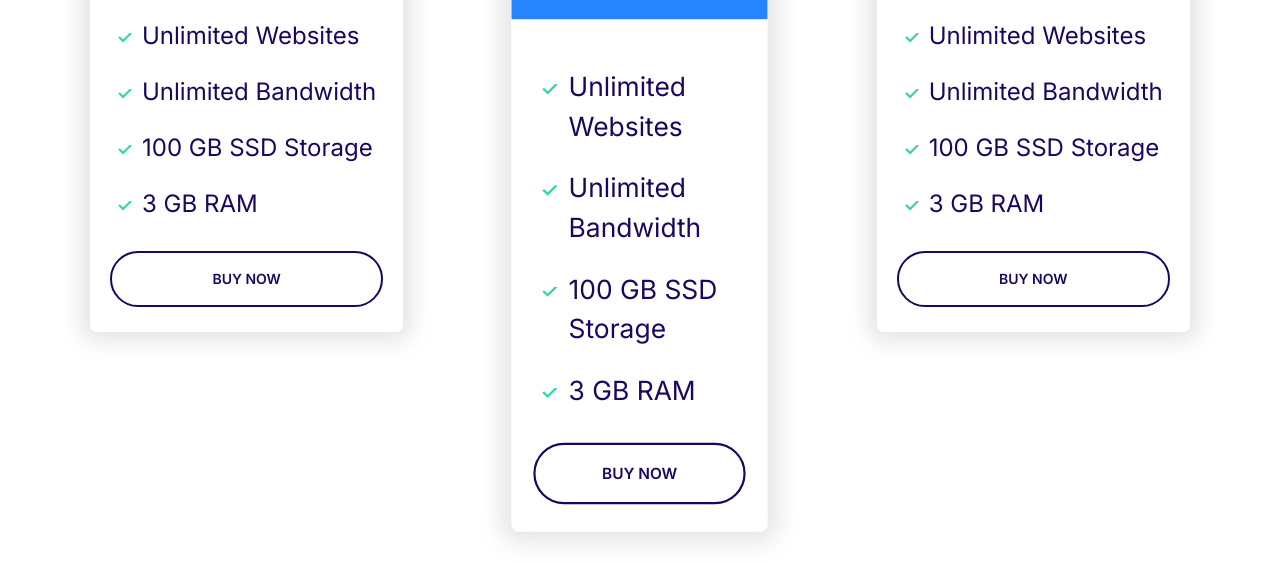
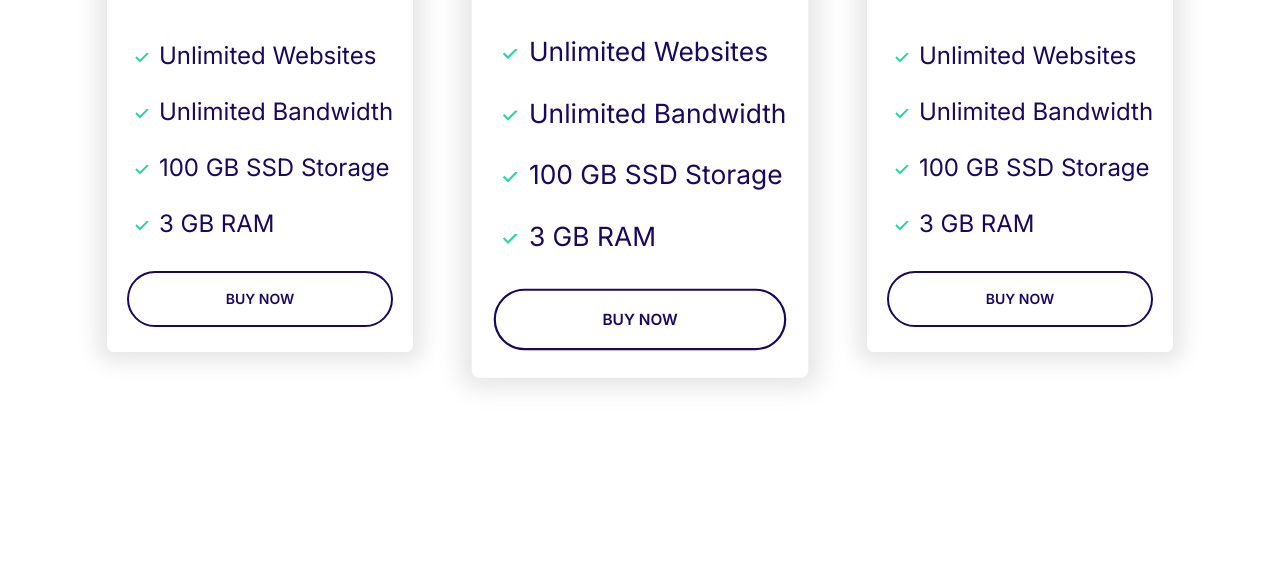
Before and after one commit to CDiala/mehostee, a plain HTML site: page index.html in a window 1280 px wide. Shown: the part 243-806 px from the top of the page. Drawn offline with Linux system fonts and the light colour scheme.

Commit message:
Modified the plan block style.

```diff
--- a/css/styles.css
+++ b/css/styles.css
@@ -948,7 +948,7 @@ a {
 /* plan block */
 
 .block-plan .grid {
-  gap: 8rem;
+  gap: 8rem 4rem;
 }
 
 .block-plan .plan--popular {
@@ -992,7 +992,7 @@ a {
   } */
 
   .block-plan .plan {
-    /* margin: 2rem auto; */
+    margin: 2rem auto;
     /* max-width: 38rem; */
     /* width: minmax(10rem, 20rem); */
   }
```
